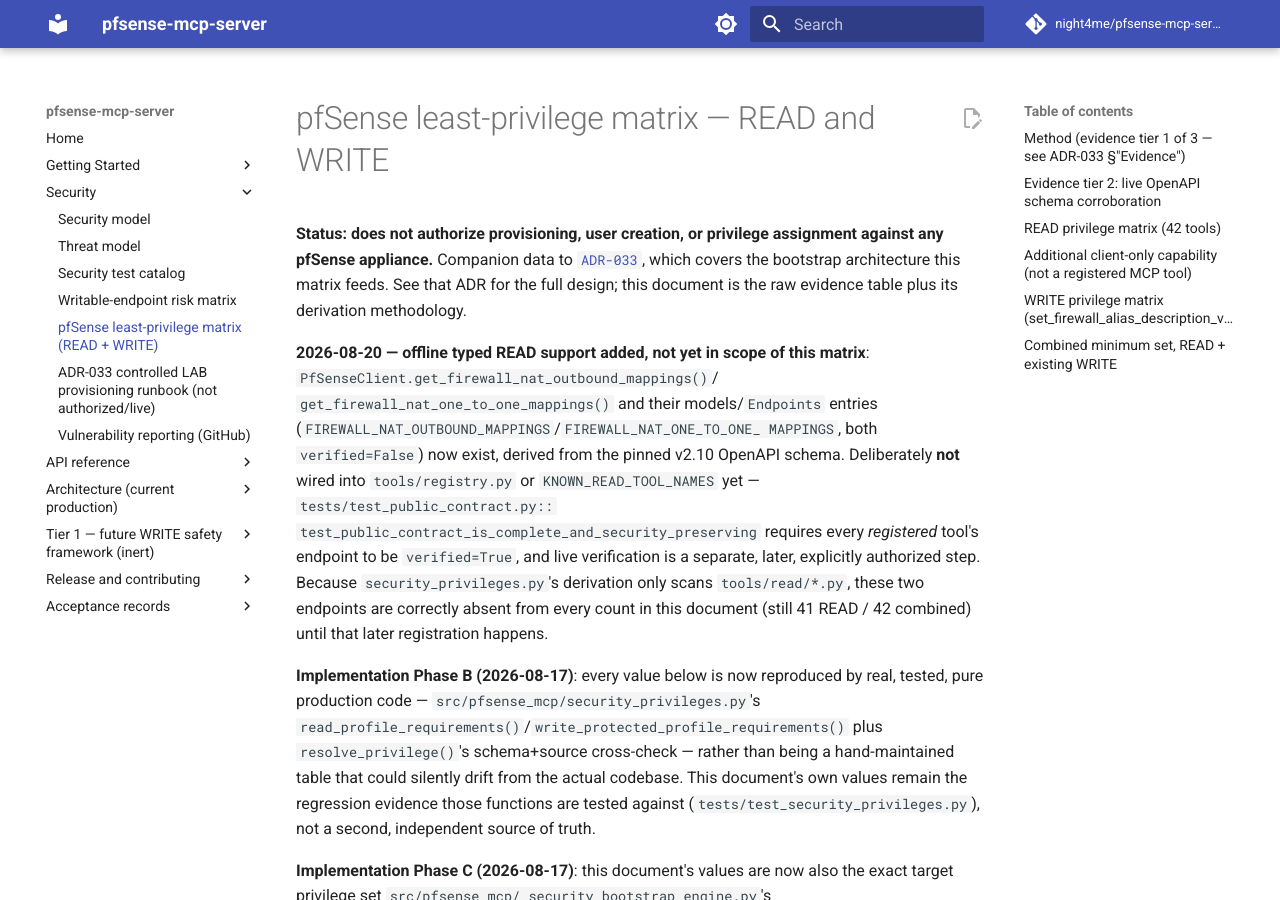
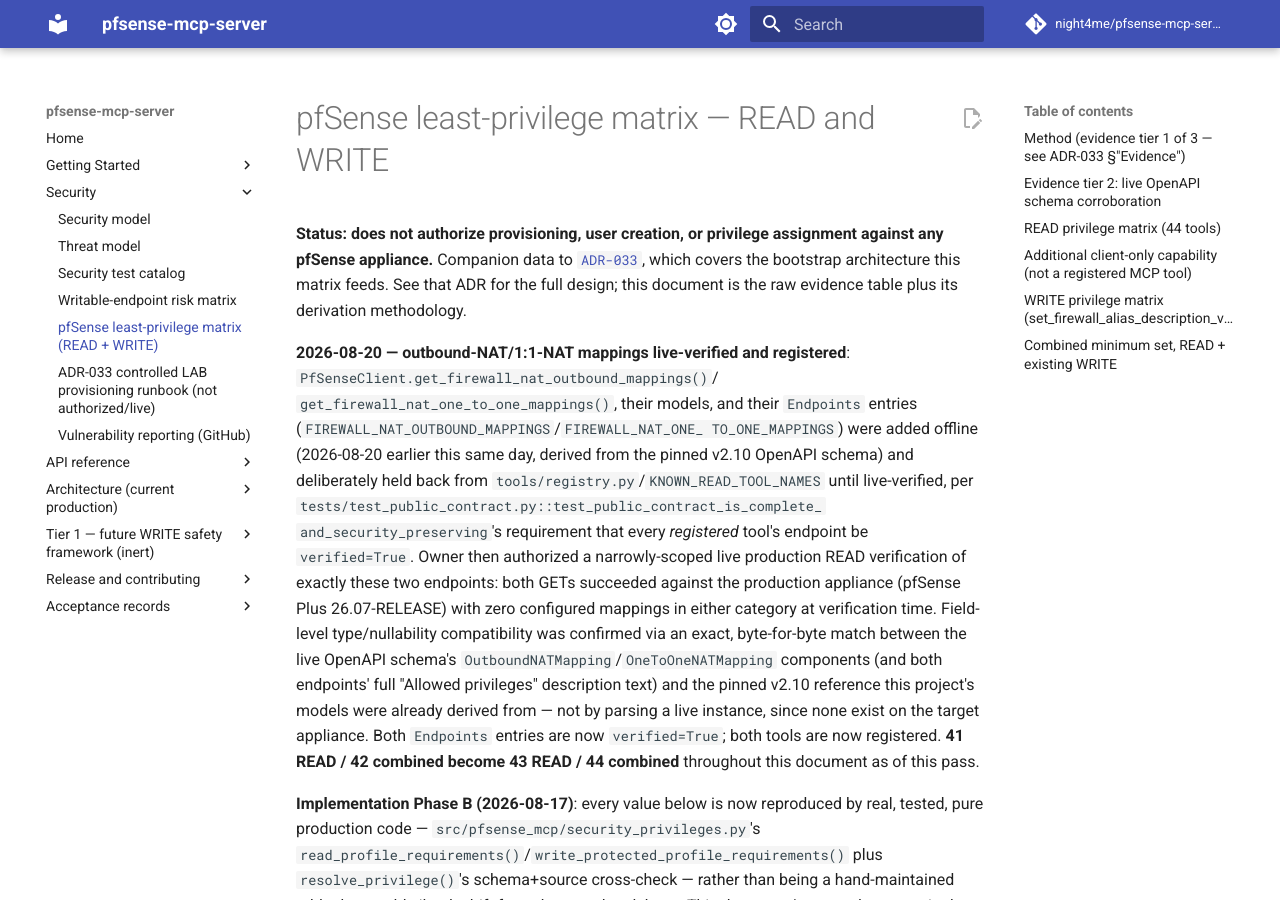
Before and after one commit to night4me/pfsense-mcp-server, an MkDocs documentation site: the page built from docs/PFSENSE_LEAST_PRIVILEGE_MATRIX.md, in a window 1280 px wide and 900 px high. Built offline with MkDocs 1.6.1 and Material for MkDocs 9.7.7, drawn with Linux system fonts in a browser that asks for light colours; comment, search, counter and statistics services are not loaded; some of the changed text lies outside the part shown.

Commit message:
feat(client): live-verify outbound-NAT/1:1-NAT mappings, expose as MCP tools
Owner-authorized, narrowly-scoped live production READ verification of
exactly Endpoints.FIREWALL_NAT_OUTBOUND_MAPPINGS/FIREWALL_NAT_ONE_TO_ONE_
MAPPINGS. Compatibility preflight (identity, strict TLS/CA/hostname,
pfSense Plus 26.07-RELEASE, KeyAuth) passed. Both typed GETs succeeded
against production with zero configured mappings in either category;
field-level type/nullability compatibility confirmed via an exact,
byte-for-byte match between the live OpenAPI schema's component
definitions (and both endpoints' full privilege-description text) and
the pinned v2.10 reference the existing models were derived from.

Sets both Endpoints entries verified=True, registers the two MCP tools
(public contract 42 -> 44), and updates every downstream count this
ripples through (security_privileges.py derivation: 41/42 -> 43/44
READ/combined; public_contract snapshot; docs/API.md; docs/
PFSENSE_LEAST_PRIVILEGE_MATRIX.md). No production mutation. No other
endpoint probed. 2 new tests captures the exact empty-list shape
observed live.

Co-Authored-By: Claude Sonnet 5 <noreply@anthropic.com>
Claude-Session: https://claude.ai/code/session_01FctdZTKqbZoKYt8YY5TmzW

```diff
--- a/docs/PFSENSE_LEAST_PRIVILEGE_MATRIX.md
+++ b/docs/PFSENSE_LEAST_PRIVILEGE_MATRIX.md
@@ -7,19 +7,28 @@ which covers the bootstrap architecture this matrix feeds. See that ADR
 for the full design; this document is the raw evidence table plus its
 derivation methodology.
 
-**2026-08-20 — offline typed READ support added, not yet in scope of this
-matrix**: `PfSenseClient.get_firewall_nat_outbound_mappings()`/
-`get_firewall_nat_one_to_one_mappings()` and their models/`Endpoints`
-entries (`FIREWALL_NAT_OUTBOUND_MAPPINGS`/`FIREWALL_NAT_ONE_TO_ONE_
-MAPPINGS`, both `verified=False`) now exist, derived from the pinned
-v2.10 OpenAPI schema. Deliberately **not** wired into `tools/registry.py`
-or `KNOWN_READ_TOOL_NAMES` yet — `tests/test_public_contract.py::
-test_public_contract_is_complete_and_security_preserving` requires every
-*registered* tool's endpoint to be `verified=True`, and live verification
-is a separate, later, explicitly authorized step. Because
-`security_privileges.py`'s derivation only scans `tools/read/*.py`, these
-two endpoints are correctly absent from every count in this document
-(still 41 READ / 42 combined) until that later registration happens.
+**2026-08-20 — outbound-NAT/1:1-NAT mappings live-verified and registered**:
+`PfSenseClient.get_firewall_nat_outbound_mappings()`/
+`get_firewall_nat_one_to_one_mappings()`, their models, and their
+`Endpoints` entries (`FIREWALL_NAT_OUTBOUND_MAPPINGS`/`FIREWALL_NAT_ONE_
+TO_ONE_MAPPINGS`) were added offline (2026-08-20 earlier this same day,
+derived from the pinned v2.10 OpenAPI schema) and deliberately held back
+from `tools/registry.py`/`KNOWN_READ_TOOL_NAMES` until live-verified,
+per `tests/test_public_contract.py::test_public_contract_is_complete_
+and_security_preserving`'s requirement that every *registered* tool's
+endpoint be `verified=True`. Owner then authorized a narrowly-scoped
+live production READ verification of exactly these two endpoints: both
+GETs succeeded against the production appliance (pfSense Plus
+26.07-RELEASE) with zero configured mappings in either category at
+verification time. Field-level type/nullability compatibility was
+confirmed via an exact, byte-for-byte match between the live OpenAPI
+schema's `OutboundNATMapping`/`OneToOneNATMapping` components (and both
+endpoints' full "Allowed privileges" description text) and the pinned
+v2.10 reference this project's models were already derived from — not
+by parsing a live instance, since none exist on the target appliance.
+Both `Endpoints` entries are now `verified=True`; both tools are now
+registered. **41 READ / 42 combined become 43 READ / 44 combined**
+throughout this document as of this pass.
 
 **Implementation Phase B (2026-08-17)**: every value below is now
 reproduced by real, tested, pure production code —
@@ -80,9 +89,11 @@ convention this project has chosen to follow.
 endpoints package-wide (1 of 268 checked this pass:
 `/api/v2/system/restapi/settings/sync`, a POST-only sync action) hard-code
 `page-all` as the *only* accepted privilege — no narrow alternative
-exists for them. **None of the 41 endpoints this project's 42 READ
+exists for them. **None of the 43 endpoints this project's 44 READ
 tools use require `page-all`**, confirmed by direct inspection of every
-matching `Endpoints/*.inc` file at the pinned tag. This must be
+matching `Endpoints/*.inc` file at the pinned tag (including, as of
+2026-08-20, the two outbound-NAT/1:1-NAT mapping endpoints, each of
+which offers a narrow alternative alongside `page-all`). This must be
 re-checked for any *future* tool added against a new endpoint — it is
 not a general guarantee.
 
@@ -97,7 +108,13 @@ exact text in a real OpenAPI schema previously captured live from the
 disposable LAB appliance** (`pfsense_openapi_schema.json`, captured
 during the ADR-026 least-privilege provisioning work) — not merely
 computed from the algorithm above. All 42 matched exactly; zero
-mismatches, zero endpoints missing from the live schema.
+mismatches, zero endpoints missing from the live schema. The two
+outbound-NAT/1:1-NAT mapping endpoints added 2026-08-20 were
+independently cross-checked the same way, but against a live schema
+freshly fetched from the **production** appliance during an
+owner-authorized live READ verification, not the original LAB capture
+— also an exact match, zero mismatches (43 of 43 now, including these
+two).
 
 This corroboration matters for a second reason beyond double-checking
 arithmetic: the live schema is generated by the **actually installed**
@@ -107,7 +124,7 @@ algorithm (run against pinned GitHub source) and the live schema
 installed version's privilege-naming behavior matches the pinned
 source this document reasons about.
 
-## READ privilege matrix (42 tools)
+## READ privilege matrix (44 tools)
 
 | MCP tool | `PfSenseClient` method | pfSense endpoint | Required privilege | Live-confirmed |
 |---|---|---|---|---|
@@ -127,6 +144,8 @@ source this document reasons about.
 | `pfsense_firewall_advanced_settings` | `get_firewall_advanced_settings` | `GET /api/v2/firewall/advanced_settings` | `api-v2-firewall-advanced-settings-get` | ✅ |
 | `pfsense_firewall_aliases` | `get_firewall_aliases` | `GET /api/v2/firewall/aliases` | `api-v2-firewall-aliases-get` | ✅ |
 | `pfsense_firewall_apply_status` | `get_firewall_apply_status` | `GET /api/v2/firewall/apply` | `api-v2-firewall-apply-get` | ✅ |
+| `pfsense_firewall_nat_one_to_one_mappings` | `get_firewall_nat_one_to_one_mappings` | `GET /api/v2/firewall/nat/one_to_one/mappings` | `api-v2-firewall-nat-one-to-one-mappings-get` | ✅ |
+| `pfsense_firewall_nat_outbound_mappings` | `get_firewall_nat_outbound_mappings` | `GET /api/v2/firewall/nat/outbound/mappings` | `api-v2-firewall-nat-outbound-mappings-get` | ✅ |
 | `pfsense_firewall_nat_outbound_mode` | `get_firewall_nat_outbound_mode` | `GET /api/v2/firewall/nat/outbound/mode` | `api-v2-firewall-nat-outbound-mode-get` | ✅ |
 | `pfsense_firewall_nat_port_forwards` | `get_firewall_nat_port_forwards` | `GET /api/v2/firewall/nat/port_forwards` | `api-v2-firewall-nat-port-forwards-get` | ✅ |
 | `pfsense_firewall_rules` | `get_firewall_rules` | `GET /api/v2/firewall/rules` | `api-v2-firewall-rules-get` | ✅ |
@@ -154,10 +173,10 @@ source this document reasons about.
 | `pfsense_user_groups` | `get_user_groups` | `GET /api/v2/user/groups` | `api-v2-user-groups-get` | ✅ |
 | `pfsense_users` | `get_users` | `GET /api/v2/users` | `api-v2-users-get` | ✅ |
 
-**41 distinct privileges, one per tool, zero sharing between tools** —
-confirmed programmatically (`len(set(privileges)) == 41`). A least-privilege
-READ-only identity holding exactly these 41 (never `page-all`) can serve
-every one of this project's 42 registered READ tools.
+**43 distinct privileges, one per tool, zero sharing between tools** —
+confirmed programmatically (`len(set(privileges)) == 43`). A least-privilege
+READ-only identity holding exactly these 43 (never `page-all`) can serve
+every one of this project's 44 registered READ tools.
 
 ## Additional client-only capability (not a registered MCP tool)
 
@@ -200,11 +219,11 @@ appliance.
 
 ## Combined minimum set, READ + existing WRITE
 
-The 4 WRITE privileges are a strict subset of the 41 READ privileges
+The 4 WRITE privileges are a strict subset of the 43 READ privileges
 except for `api-v2-firewall-alias-patch` (the mutation itself, obviously
 WRITE-only) — `firewall-aliases-get`, `status-system-get`, and
 `system-hasync-get` are already required for the READ tools
 `pfsense_firewall_aliases`, `pfsense_system_status`, and
 `pfsense_system_hasync` respectively. A `write_protected`-profile
-identity therefore needs exactly **42 distinct privileges**: the 41 READ
+identity therefore needs exactly **44 distinct privileges**: the 43 READ
 privileges plus the one additional `api-v2-firewall-alias-patch`.
```
Also changed, not shown: other parts of docs/PFSENSE_LEAST_PRIVILEGE_MATRIX.md (+1 -1 lines), docs/API.md (+27 -1 lines), 18 other files.
